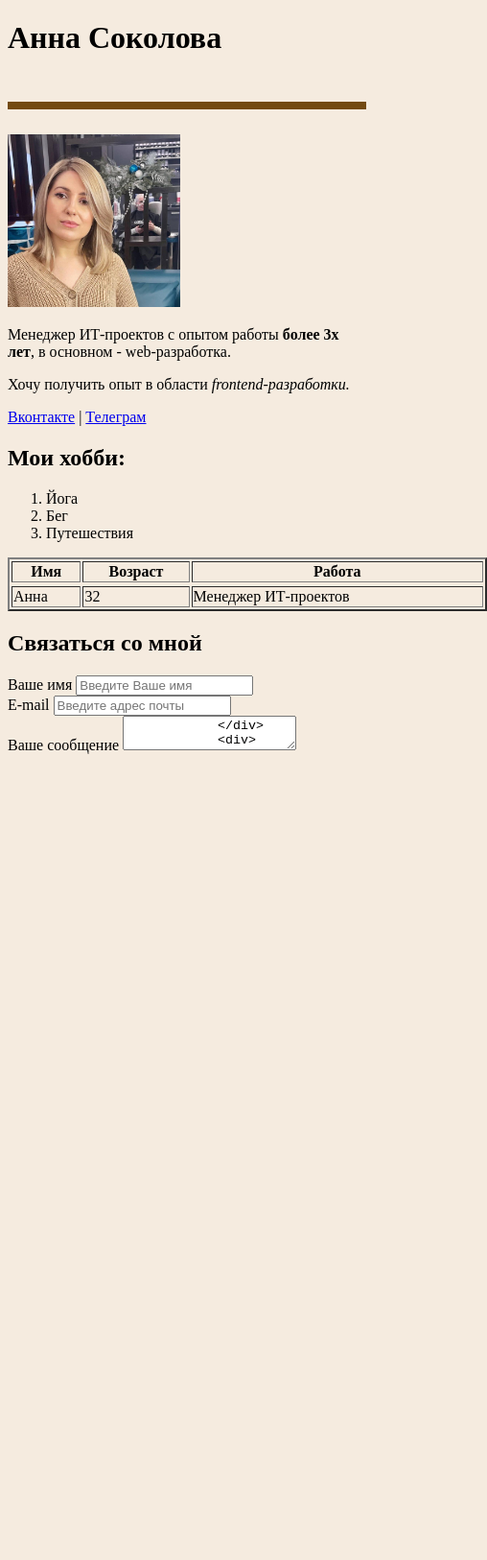
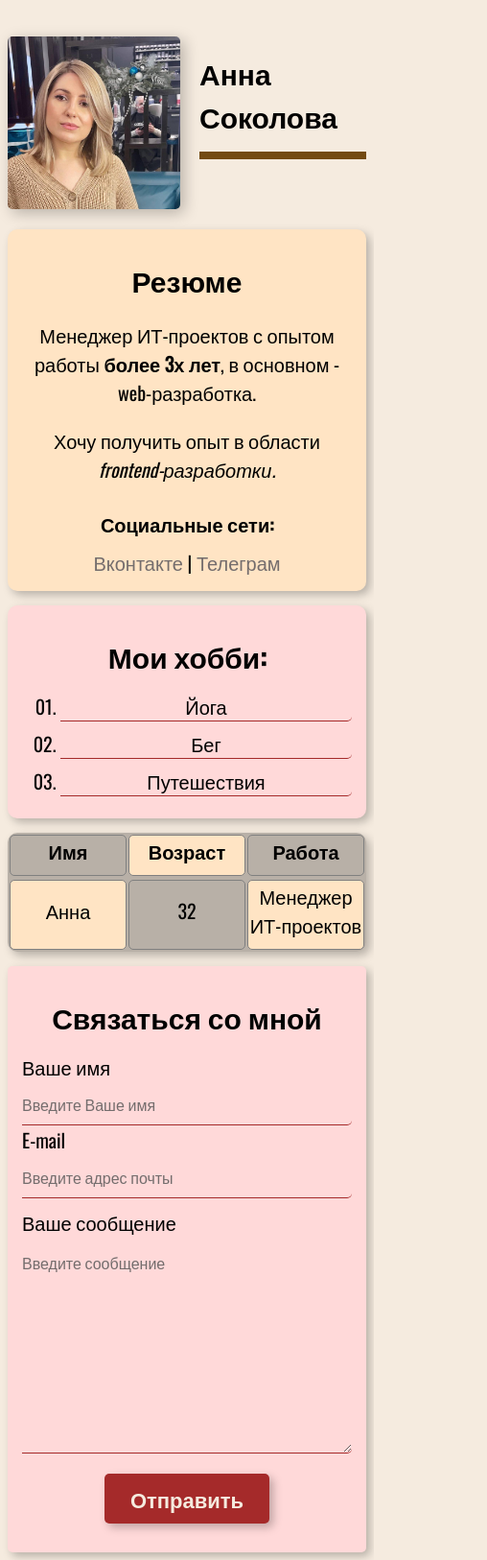
Before and after one commit to Hannabanana23/resume, a plain HTML site: page index.html in a window 390 px wide. Shown: the whole page at 96% size, 508 px wide, since content can reach past the window. Before the commit the page ends 844 px from the top, so only its background shows below. Drawn offline with nearby package versions, Linux system fonts and the light colour scheme.

Commit message:
add styles

```diff
--- a/index.html
+++ b/index.html
@@ -6,33 +6,42 @@
     <meta name="viewport" content="width=device-width, initial-scale=1.0">
     <meta name="keywords" content="Разработка сайта, уроки">
     <meta name="discription" content="Описание сайта, которое мы видим в поисковой выдаче браузера">
-    <style>
-        body {
-            background-color: rgb(245, 235, 223);
-        }
-    </style>
+    <link rel="stylesheet" href="styles.css">
     <title>Название страницы</title>
 </head>
 <body>
+    <div class="container">
+        <div class="foto">
+            <div class="fot">
+            <img src="photo_2021-12-20_12-17-14.jpg" alt="Мое фото" width="180px">
+            </div>
+            <div class="head">
             <h1>Анна Соколова</h1>
-    <br>
             <hr color="#734a12" size="8px" noshade>
-    <br>
-    <img src="photo_2021-12-20_12-17-14.jpg" alt="Мое фото" width="180px">
+        </div>
+        </div>
+    <div class="info-text">
+        <div class="card_1">
+            <h2>Резюме</h2>
     <p>
         Менеджер ИТ-проектов с опытом работы <strong>более 3х лет</strong>, в основном - web-разработка.
     </p>
     <p>Хочу получить опыт в области <em>frontend-разработки.</em></p>
+    <h4>Социальные сети:</h4>
     <a href="https://vk.com/penypeny" target="_blank">Вконтакте</a>
     |
     <a href="https://t.me/hannabanana23" target="_blank">Телеграм</a>
+</div>
+<div class="card_2">
     <h2>Мои хобби:</h2>
-    <ol>
+    <ol class="list">
         <li>Йога</li>
         <li>Бег</li>
         <li>Путешествия</li>
     </ol>
-    <table border="2" width="500px">
+</div>
+    <div class="card_3">
+        <table class="table">
             <tr>
                 <thead>
                 <th>Имя</th>
@@ -48,24 +57,31 @@
             </tr>
             </tbody>
             </table>
+        </div>
+        <div class="form">
         <h2>Связаться со мной</h2>
             <form action="">
-            <div>
+              <div class="group">
+                <div class="tex">
                     <label for="name">Ваше имя</label>
-                <input type="text" id="name" placeholder="Введите Ваше имя">
+                    <input id="name" placeholder="Введите Ваше имя">
                 </div>
-            <div>
+                <div class="tex">
                     <label for="email">E-mail</label>
                     <input type="email" id="email" placeholder="Введите адрес почты">
                 </div>
-            <div>
+            </div>
+                <div class="tex">
                     <label for="message">Ваше сообщение</label>
-                <textarea placeholder="Введите сообщение" id="message">
+                    <textarea placeholder="Введите сообщение" id="message" rows="10"></textarea>
                 </div>
                 <div>
-                <input type="submit" value="Отправить">
+                    <input type="submit" class="btn" value="Отправить">
                 </div>
             </form>
+        </div>
+    </div>
+</div>
 </body>
 
 
--- /dev/null
+++ b/styles.css
@@ -0,0 +1,302 @@
+@import url('https://fonts.googleapis.com/css2?family=Oswald&display=swap');
+
+/** {
+    margin: 0;
+    padding: 0;
+}*/
+
+body {
+    /*font-family: 'Oswald', Tahoma, sans-serif;
+    font-size: 18px;*/
+    line-height: 1.6em;
+    font: normal 20px 'Oswald', sans-serif;
+    background-color: rgb(245, 235, 223);
+    /*font-weight: normal;*/
+    /*text-decoration: underline;*/
+    /*font-style: italic;*/
+    /*letter-spacing: 2px;*/
+    /*word-spacing: 2px;*/
+}
+
+/*hr {
+    margin-block: 0;
+}*/
+
+img {
+    border: 2px solid dashed;
+    border-radius: 5px;
+    box-shadow: 4px 4px 15px rgba(0, 0, 0, 0.25);
+}
+
+textarea {
+    width: 100%;
+}
+
+.container {
+    max-width: 700px;
+    padding-top: 30px;
+    margin: auto;
+}
+
+.foto {
+    display: flex;
+    box-sizing: border-box;
+    box-shadow: none;
+    margin-bottom: 15px;
+}
+
+.head {
+    margin-left: 40px;
+    width: 70%;
+    display: inline-block;
+}
+
+.table, th, thead, tr, td, tbody{
+    width: 100%;
+}
+
+.table td {
+    text-align: center;
+    padding-bottom: 10px;
+}
+
+.table th, td {
+    width: 30%;
+    padding-bottom: 10px;
+}
+
+.table tr, td, th {
+    border: 1px solid gray;
+    border-radius: 5px;
+    transition: all .2s;
+}
+
+.table td:nth-child(odd), .table th:nth-child(even){
+    background:  bisque;
+}
+
+.table th:hover, td:hover {
+    font-size: large;
+}
+
+
+
+/*td {
+    vertical-align: inherit;
+    font-weight: bold;
+    text-align: -internal-center;
+}*/
+
+/*.css p {
+    font-family: Verdana, sans-serif;
+    font-size: 20px;
+    font-weight: bold;
+}*/
+
+h1 {
+    margin: 15px 0;
+    /*margin-block-start: 0px;
+    margin-block-end: 0px;*/
+}
+
+h2 {
+    margin: 15px 0;
+}
+
+/*hr {
+    margin: 0;
+    margin-inline-start: 0;
+    margin-inline-end: 0;
+}*/
+
+h4 {
+    margin-bottom: 10px;
+}
+
+a {
+    color: rgb(116, 109, 109);
+    text-decoration: none;
+}
+
+a:hover {
+    color: brown;
+}
+
+a:active {
+    text-decoration: underline;
+}
+
+.info-text card {
+    padding: 0 15px 0 15px;
+    margin-top: 15px;
+    margin-bottom: 15px;
+}
+
+.card_1, .card_2, .card_3, .form {
+    box-shadow: 4px 4px 10px 0 rgba(0, 0, 0, 0.25);
+}
+
+.card_1 {
+    border: 2px solid dashed;
+    border-radius: 10px;
+    background-color: bisque;
+    padding: 15px;
+    margin-bottom: 15px;
+}
+
+.card_2 {
+    border: 2px solid dashed;
+    border-radius: 10px;
+    background-color:#ffd9d9;
+    padding: 15px;
+    margin-bottom: 15px;
+}
+
+.card_3 {
+    border: 2px solid dashed;
+    border-radius: 10px;
+    background-color: rgb(0 0 0 / 25%);
+    width: 100%;
+    padding: auto;
+    margin-bottom: 15px;
+}
+
+.form {
+    background: #ffd9d9;
+    border: 2px solid dashed;;
+    border-radius: 5px;
+    padding: 15px;
+    width: auto;
+    margin: auto;
+}
+
+.btn {
+    width: 50%;
+    background: brown;
+    color: rgb(245, 235, 223);
+    padding: 10px 0;
+    display: block;
+    margin: 15px auto;
+    font-family: inherit;
+    font-size: 1.1em;
+    font-weight: 600;
+    border: none;
+    border-radius: 5px;
+    box-shadow: 4px 4px 10px 0 rgba(0, 0, 0, 0.25);
+    cursor: pointer;
+    transition: all .2s;
+}
+
+.btn:hover {
+    background: brown;
+    color: blanchedalmond;
+    font-size: 1.3em;
+}
+
+.list {
+    margin: 0;
+    list-style-type:decimal-leading-zero;
+}
+
+.list li {
+    margin-bottom: 8px;
+    border-bottom: 1px solid brown;
+    border-bottom-right-radius: 5px;
+    transition: all .2s;
+}
+
+.list li:hover {
+    font-size: 1.3em;
+    color: brown;
+    cursor: help;
+}
+
+/*.foto {
+    display: inline;
+}*/
+
+/*.img {
+    display: inline-block;
+    float: left;
+}*/
+
+/*.form .tex {
+    display: inline-block;
+    box-sizing: border-box;*/
+
+/*#name, #email {
+    border: none;
+    background: #ffd9d9;
+    border-bottom: 1px solid brown;
+    border-bottom-right-radius: 5px;
+    width: 100%;
+}*/
+
+.tex input,
+.tex textarea {
+    border: none;
+    background: transparent;
+    border-bottom: 1px solid brown;
+    border-bottom-right-radius: 5px;
+    width: 100%;
+    box-sizing: border-box;
+    padding: 15px 0 10px;
+    outline: none;
+    font-family: inherit;
+}
+
+.form h2 {
+    text-align: center;
+}
+
+.tex label {
+    display: block;
+}
+
+::placeholder {
+    font-size: 16px;
+    color: rgb(116, 109, 109);;
+}
+
+.group {
+    display: flex;
+    margin-bottom: 10px;
+}
+
+.group .tex {
+    display: inline-block;
+    margin-right: 20px;
+    /*width: calc(50%-20px);*/
+    width: 50%;
+}
+
+.group .tex:last-child {
+    margin-right: 0;
+}
+
+@media (max-width: 650px) {
+    h1 {
+        font-size: 1.5em;
+    }
+
+    .card_1, .card_2, .card_3 h2 {
+        text-align: center;
+    }
+
+    .head {
+        margin-left: 20px;
+    }
+
+    .card p {
+        font-size: 1.2em;
+        text-align: center;
+    }
+
+    .group {
+        display: block;
+    }
+
+    .group .tex {
+        width: 100%;
+    }
+}
```
Also changed, not shown: 01_text.html (added, +16 -0 lines), 02_img_links.html (added, +28 -0 lines), 03_lists.html (added, +46 -0 lines), 04_table.html (added, +30 -0 lines), 05_forms.html (added, +83 -0 lines), 06_inline_block.html (added, +21 -0 lines), site.html (added, +58 -0 lines), site2.html (added, +66 -0 lines), html5livecode3_960.jpg (added). Lines whose indentation alone changed are shown as unchanged.
